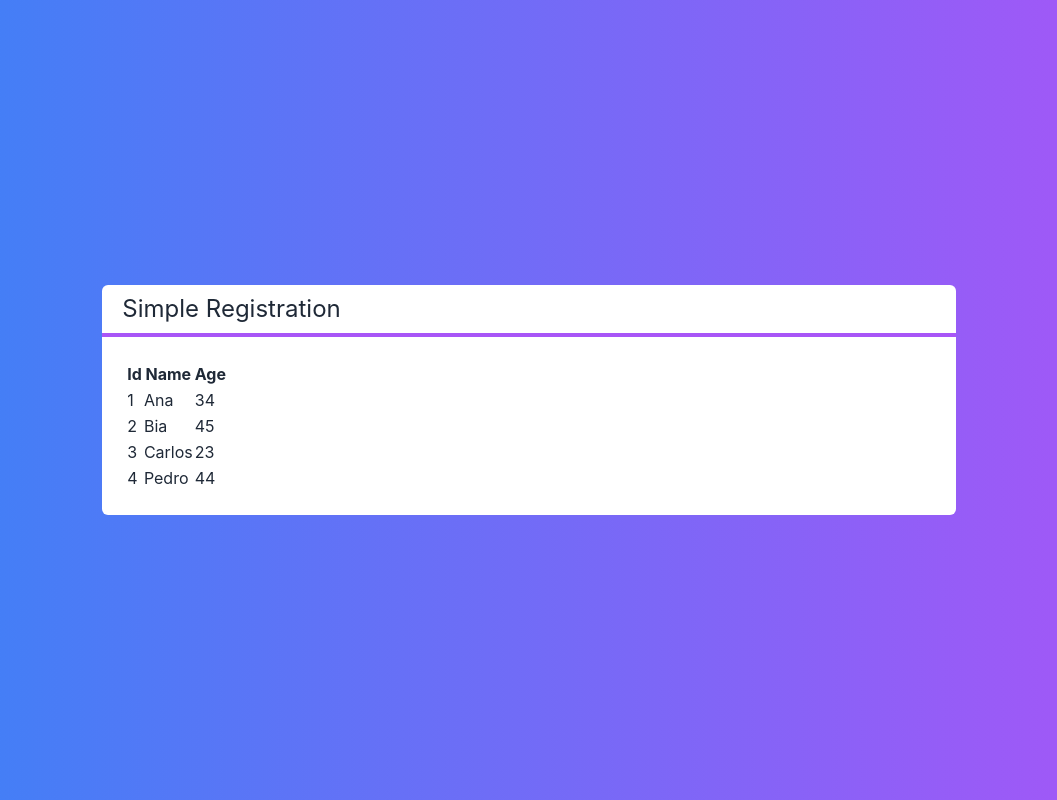
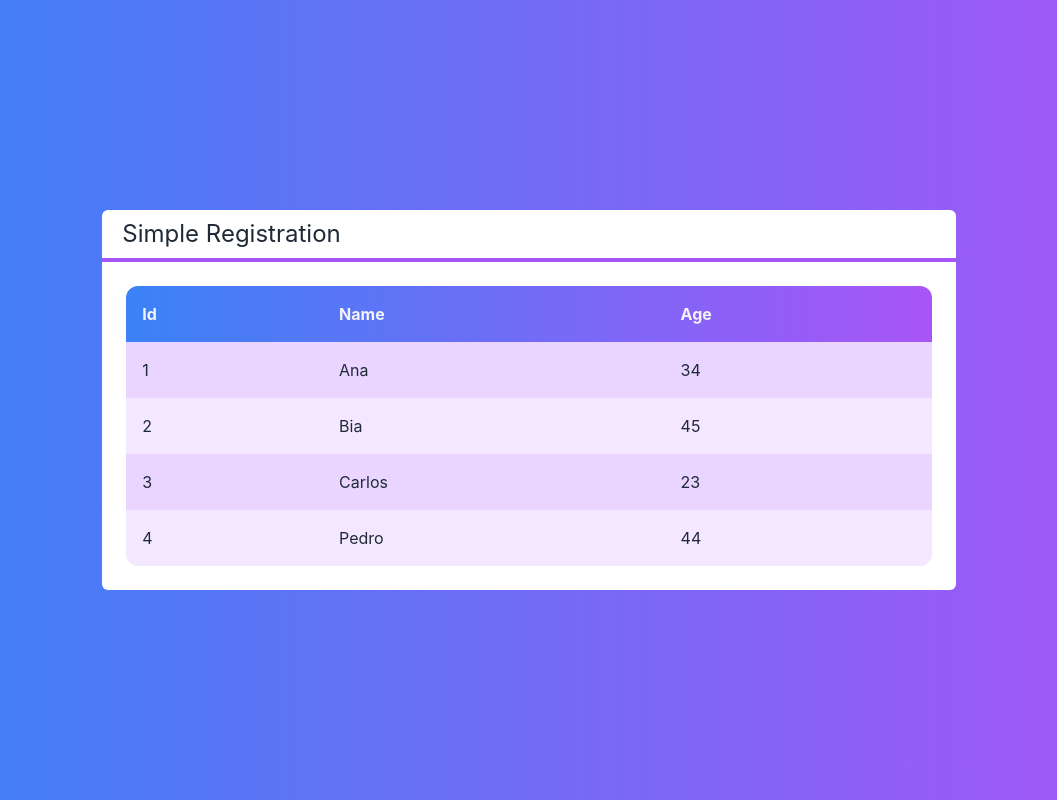
Before and after one commit to valberjr/nextjs-intensive, a Next.js app in the folder next-crud/: page / in a window 1280 px wide. Shown: the whole page, without its empty margins (111-1168 px from the left). Built offline with nearby package versions, Linux system fonts and the light colour scheme.

Commit message:
table component #02

```diff
--- a/next-crud/src/components/Table.tsx
+++ b/next-crud/src/components/Table.tsx
@@ -8,9 +8,9 @@
   function renderHeader() {
     return (
       <tr>
-        <th>Id</th>
-        <th>Name</th>
-        <th>Age</th>
+        <th className="text-left p-4">Id</th>
+        <th className="text-left p-4">Name</th>
+        <th className="text-left p-4">Age</th>
       </tr>
     );
   }
@@ -18,18 +18,28 @@
   function renderData() {
     return props.clients?.map((client, i) => {
       return (
-        <tr key={client.id}>
-          <td>{client.id}</td>
-          <td>{client.name}</td>
-          <td>{client.age}</td>
+        <tr
+          key={client.id}
+          className={`${i % 2 == 0 ? 'bg-purple-200' : 'bg-purple-100'}`}
+        >
+          <td className="text-left p-4">{client.id}</td>
+          <td className="text-left p-4">{client.name}</td>
+          <td className="text-left p-4">{client.age}</td>
         </tr>
       );
     });
   }
 
   return (
-    <table>
-      <thead>{renderHeader()}</thead>
+    <table className="w-full rounded-xl overflow-hidden">
+      <thead
+        className={`
+        text-gray-100
+        bg-gradient-to-r from purple-500 to-purple-800
+      `}
+      >
+        {renderHeader()}
+      </thead>
       <tbody>{renderData()}</tbody>
     </table>
   );
```
